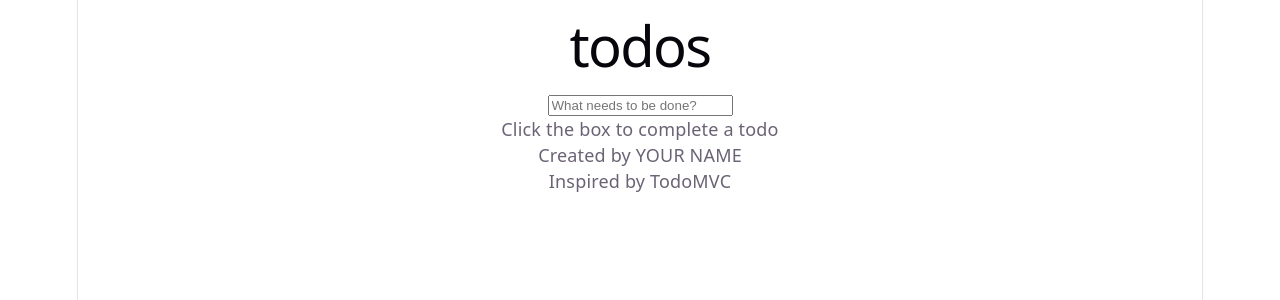
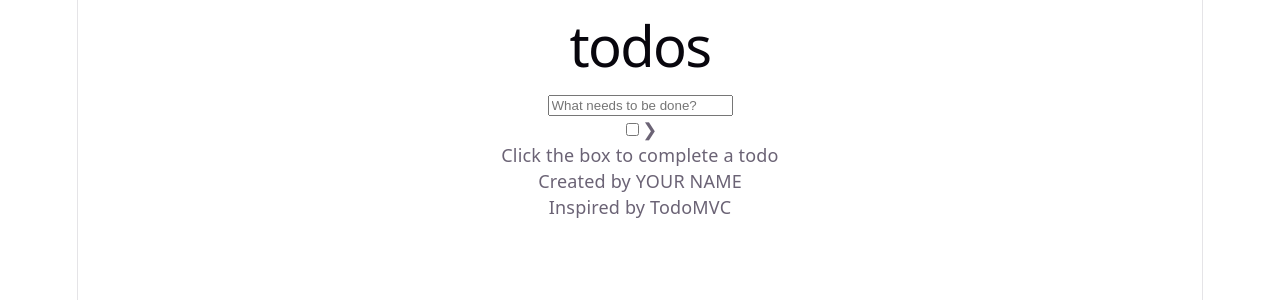
Before and after one commit to jaroldmikelbanogon/CSIT340-todomvc, a React (Vite) app: page / in a window 1280 px wide. Shown: the top 300 px of the page. Built offline with nearby package versions, Linux system fonts and the light colour scheme.

Commit message:
feat: added checkbox to Todos component

```diff
--- a/src/components/Todos.jsx
+++ b/src/components/Todos.jsx
@@ -12,6 +12,15 @@ function Todos() {
                         placeholder="What needs to be done?"
                     />
                 </form>
+                <main className="relative border-t border-[#e6e6e6]">
+                    <input id="toggle-all" type="checkbox" className="peer sr-only" />
+                    <label
+                        htmlFor="toggle-all"
+                        className="absolute -top-[66px] left-0 flex h-[65px] w-[60px] cursor-pointer items-center justify-center text-[22px] text-[#949494] peer-checked:text-[#484848]"
+                    >
+                        <span className="rotate-90">❯</span>
+                    </label>
+                </main>
             </div>
     </section>
   )
```
